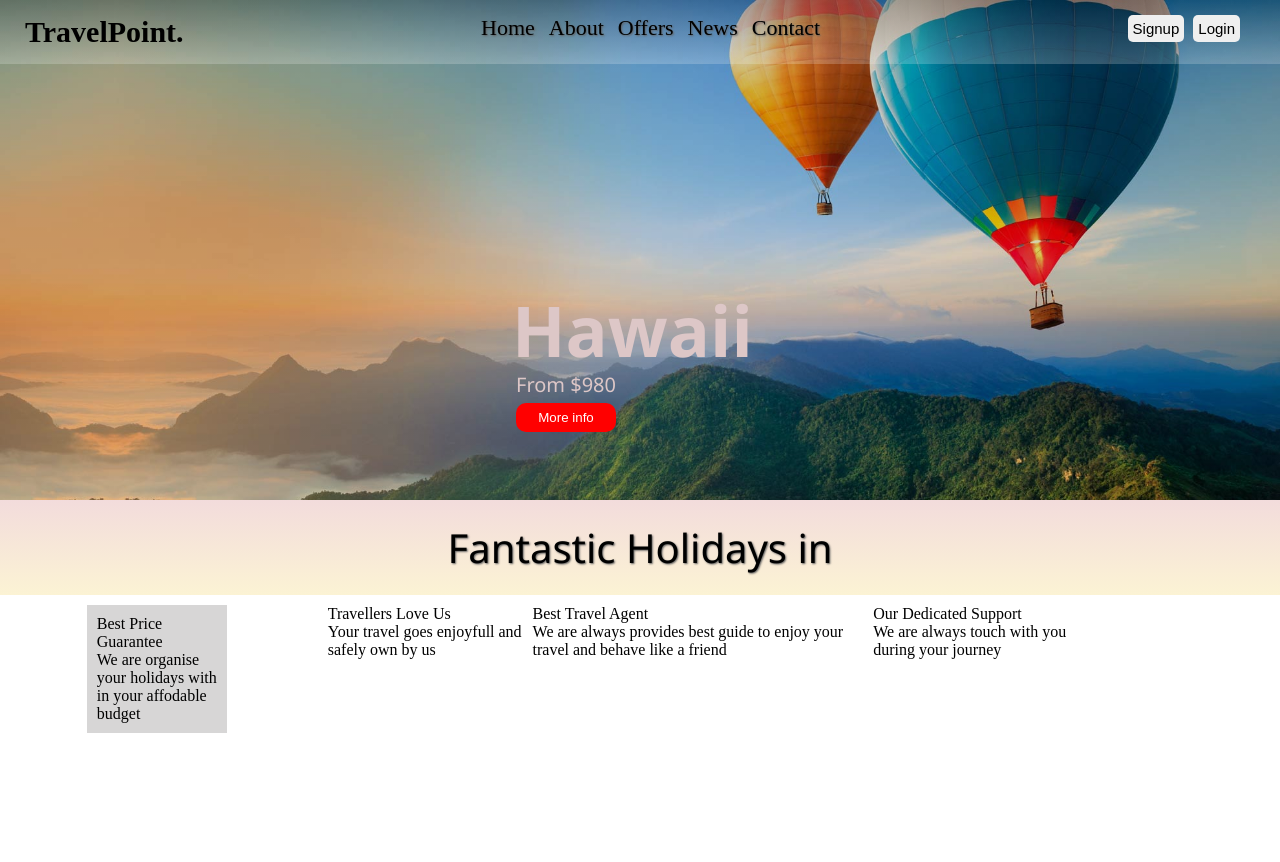
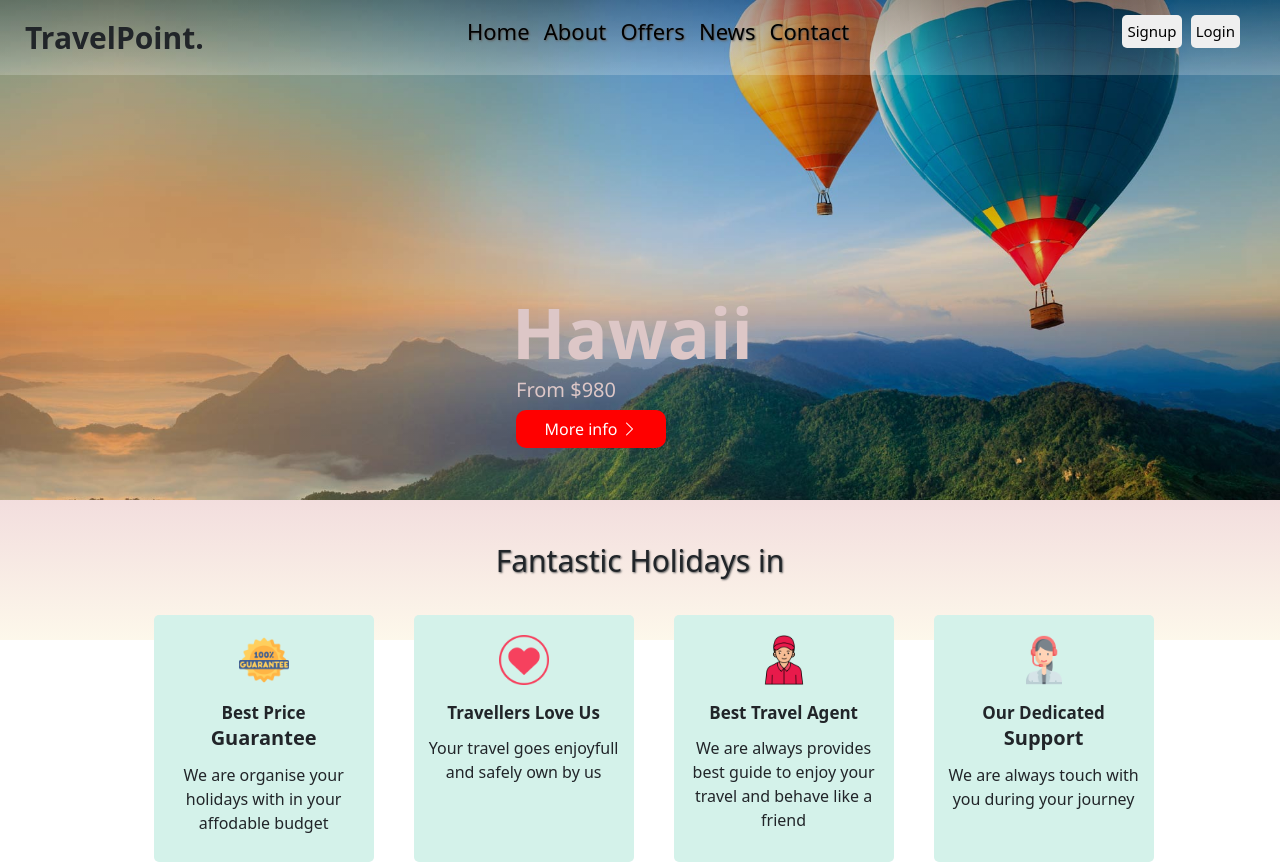
Before and after one commit to ajitGandhi095/Travel_Project, a Django app: page /home/ in a window 1280 px wide. Before the commit the page ends 733 px from the top, so only its background shows below. Run offline with Django 5.2, Linux system fonts and the light colour scheme; some libraries are stand-ins or nearby versions.

Commit message:
Home page new file added

```diff
--- a/static/css/style.css
+++ b/static/css/style.css
@@ -47,15 +47,15 @@
     cursor: pointer;
 }
 #section2 main{
+    margin-top: 16%;
     display: flex;
     flex-direction: column;
-    margin-top: 17%;
     align-items:flex-start;
     margin-left: 40%;
     font-family: 'Segoe UI';
 }
 #headbutton {
-    width: 100px;
+    width: 150px;
     padding: 7px;
     background-color: red;
     color: white;
@@ -72,39 +72,76 @@
 }
 #subhead2 {
     color: rgb(221, 199, 199);
-    margin-top: -7px;
     font-size: 20px;
+    margin-top: -10px;
     margin-left: 4px;
 }
-#body_sectiondiv{
+#section2_head1 {
+    display: flex;
+    justify-content: center;
+    align-items: center;
+    font-size: 30px;
+    background: linear-gradient(rgba(192, 88, 88, 0.2), rgba(236, 185, 56, 0.1));
+    text-shadow: 1px 1px 2px rgb(96, 96, 96);
     position: relative;
-    padding: 20px;
-    font-size: 40px;
-    display: flex;
-    flex-direction: column;
-    align-items: center;
-    justify-content: center;
-    background: linear-gradient(rgba(193, 79, 79, 0.2), rgba(238, 195, 40, 0.2));
-    text-shadow: 1px 1px 2px rgb(96, 96, 96);
-    font-family: 'Segoe UI';
+    height: 140px;
 }
-#body_card {
-    width: 80vw;
+#section2_head {
+    margin-top: -20px;
+}
+#section2_div1 {
+    margin-left: 12%;
     position: absolute;
-    display: flex;
-    flex-direction: row;
+    margin-top: -25px;
+}
+#card_1 {
+    background-color: rgb(212, 242, 234);
+    width: 250px;
+    border: none;
+    border-radius: 5px;
+    margin-right: 4%;
     padding: 10px;
-    margin-left: 6%;
-    justify-content: center;
-
 }
-#card1{
-    width: 200px;
-    margin-right: 10%;
-    background-color: rgb(215, 214, 214);
+#card1_div1 {
+    text-align: center;
+    margin-top: 10px;
+}
+#card_2 {
+    background-color: rgb(212, 242, 234);
+    width: 250px;
+    border: none;
+    border-radius: 5px;
+    margin-right: 4%;
     padding: 10px;
-    bottom: 10%;
 }
-#card2{
-
+#card_3 {
+    background-color: rgb(212, 242, 234);
+    border: none;
+    border-radius: 5px;
+    width: 250px;
+    margin-right: 4%;
+    padding: 10px;
 }
+#card_4 {
+    background-color: rgb(212, 242, 234);
+    border: none;
+    border-radius: 5px;
+    width: 250px;
+    padding: 10px;
+}
+.card_head {
+    margin-top: 15px;
+    text-align: center;
+    font-weight:bold;
+    font-size: 17px;
+    margin-bottom: 10px;
+}
+.card-subhead {
+    font-size: 20px;
+    margin-top: -3px;
+}
+.card-subhead2 {
+    text-align: center;
+    margin-top: 5px;
+    margin-bottom: 17px;
+}
--- a/templates/App1/index.html
+++ b/templates/App1/index.html
@@ -6,6 +6,8 @@
     <meta name="viewport" content="width=device-width, initial-scale=1.0">
     <title>Home</title>
     <link rel="stylesheet" href="{% static 'css/style.css' %}">
+    <link rel="stylesheet" href="{% static 'node_modules/bootstrap-icons/font/bootstrap-icons.css' %}">
+    <link rel="stylesheet" href="{% static 'node_modules/bootstrap/dist/css/bootstrap.css' %}">
 
 </head>
 <body>
@@ -38,40 +40,50 @@
                 <main>
                     <span id="subhead1">Hawaii</span>
                     <span id="subhead2">From $980</span>
-                    <button id="headbutton">More info</button>
+                    <a href="/login"><button id="headbutton">More info <span class="bi bi-chevron-right"></span></button></a>
                 </main>
             </section>
         </section>
     </header>
 
-    <section id="body_section2">
+    <section>
 
-        <div id="body_sectiondiv">
-            <span>Fantastic Holidays in</span>
+        <div id="section2_head1">
+            <span id="section2_head">Fantastic Holidays in</span>
         </div>
 
-        <div id="body_card">
-
-            <div id="card1">
-                <span>Best Price <span id="card2">Guarantee</span></span>
-                <p>We are organise your holidays with in your affodable budget</p>
+        <div class="d-flex" id="section2_div1">
+            <div id="card_1">
+                <div id="card1_div1">
+                    <img src="{% static 'images/guarantee.png' %}" alt="" width="50px" height="50px">
+                </div>
+                <div class="card_head">Best Price <div class="card-subhead">Guarantee</div></div>
+                <div class="card-subhead2">We are organise your holidays with in your affodable budget</div>
             </div>
 
-            <div class="card">
-                <span>Travellers Love Us</span>
-                <p>Your travel goes enjoyfull and safely own by us</p>
+            <div id="card_2">
+                <div id="card1_div1">
+                    <img src="{% static 'images/love.png' %}" alt="" width="50px" height="50px">
+                </div>
+                <div class="card_head">Travellers Love Us</div>
+                <div class="card-subhead2">Your travel goes enjoyfull and safely own by us</div>
             </div>
-
-            <div class="card">
-                <span>Best Travel Agent</span>
-                <p>We are always provides best guide to enjoy your travel and behave like a friend</p>
+            <div id="card_3">
+                <div id="card1_div1">
+                    <img src="{% static 'images/user.png' %}" alt="" width="50px" height="50px">
+                </div>
+                <div class="card_head">Best Travel Agent</div>
+                <div class="card-subhead2">We are always provides best guide to enjoy your travel and behave like a friend</div>
             </div>
-
-            <div class="card">
-                <span>Our Dedicated Support</span>
-                <p>We are always touch with you during your journey</p>
+            <div id="card_4">
+                <div id="card1_div1">
+                    <img src="{% static 'images/customer-support.png' %}" alt="" width="50px" height="50px">
+                </div>
+                <div class="card_head">Our Dedicated <div class="card-subhead">Support</div></div>
+                <div class="card-subhead2">We are always touch with you during your journey</div>
             </div>
         </div>
+
     </section>
 
     <footer>
--- a/templates/App1/login.html
+++ b/templates/App1/login.html
@@ -30,7 +30,7 @@
         </div>
 
         <div>
-            <a href="/home"><button type="submit">Login</button></a>
+            <a href="/home"><button type="submit" class="w-25">Login</button></a>
         </div>
     </div>
 
```
Also changed, not shown: static/images/customer-support.png (added), static/images/guarantee.png (added), static/images/love.png (added), static/images/user.png (added).
